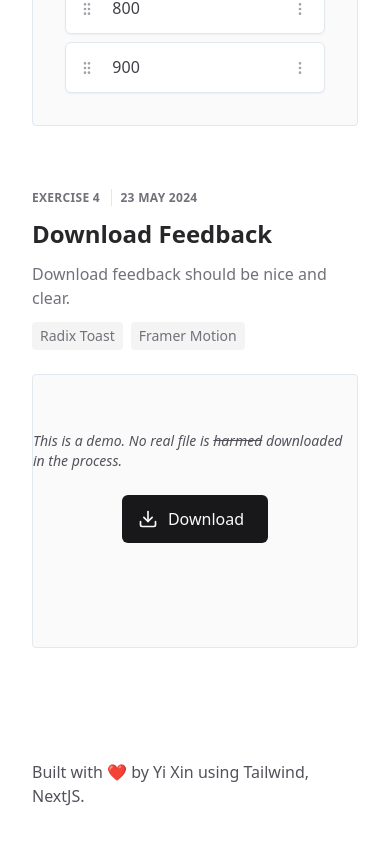
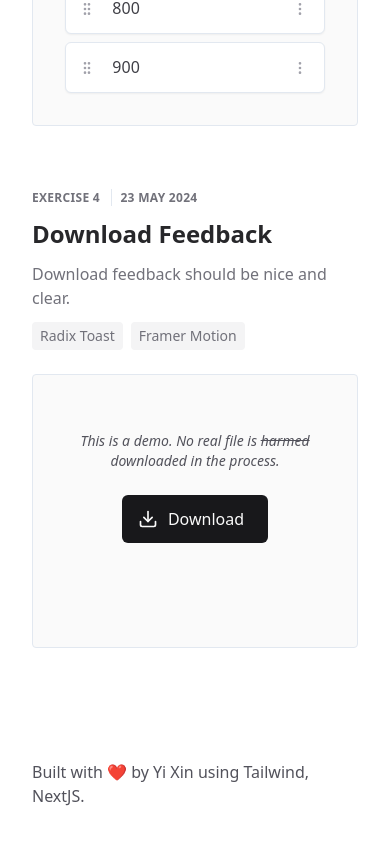
Before and after one commit to artylope/eieio, a Next.js app: page / in a window 390 px wide. Shown: the part 3187-4031 px from the top of the page. Built offline with nearby package versions, Linux system fonts and the light colour scheme.

Commit message:
mobile responsive

```diff
--- a/src/app/exercises/Downloader.js
+++ b/src/app/exercises/Downloader.js
@@ -59,8 +59,8 @@ const Downloader = () => {
   };
 
   return (
-    <div className="flex flex-col w-full h-[20rem] justify-center items-center relative gap-y-6 -mt-12">
-      <p className="italic text-sm text-zinc-600">
+    <div className="p-4 flex flex-col w-full h-[20rem] justify-center items-center relative gap-y-6 -mt-12">
+      <p className="italic text-sm text-zinc-600 text-center">
         This is a demo. No real file is <s>harmed</s> downloaded in the process.
       </p>
       <button
--- a/src/app/exercises/Downloader/DownloadToast.js
+++ b/src/app/exercises/Downloader/DownloadToast.js
@@ -25,7 +25,7 @@ const DownloadToast = ({ fileSizeDownloaded, totalSize }) => {
       <Toast.Root
         asChild
         open
-        className="w-[24rem] bg-white p-4 rounded-md shadow-lg flex items-start space-x-8">
+        className="w-[20rem] bg-white p-4 rounded-md shadow-lg flex items-start space-x-8">
         <motion.div
           variants={toastVariants}
           initial="hidden"
```
